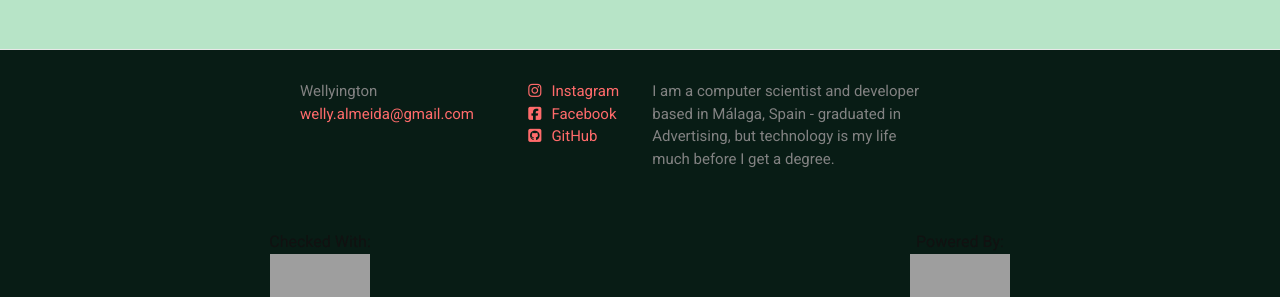
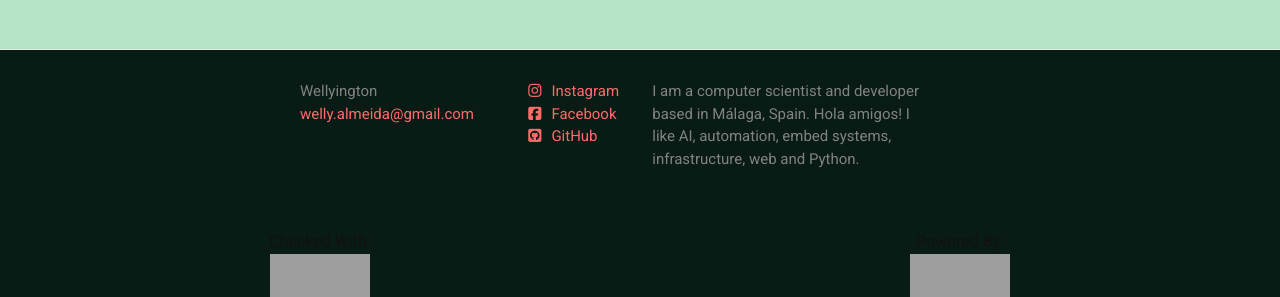
Before and after one commit to wellyington/blog, a Jekyll site: the page built from index.markdown, in a window 1280 px wide. Shown: the part 645-942 px from the top of the page. Built offline with Jekyll 4.4.1, drawn with Linux system fonts in a browser that asks for light colours; nearby versions of some CDN libraries.

Commit message:
Update _config.yml

```diff
--- a/_config.yml
+++ b/_config.yml
@@ -21,7 +21,7 @@
 title: Wellyington
 email: welly.almeida@gmail.com
 description: >- # this means to ignore newlines until "baseurl:"
-  I am a computer scientist and developer based in Málaga, Spain - graduated in Advertising, but technology is my life much before I get a degree.
+  I am a computer scientist and developer based in Málaga, Spain. Hola amigos! I like AI, automation, embed systems, infrastructure, web and Python.
 baseurl: "/blog" # the subpath of your site, e.g. /blog
 url: "https://wellyington.github.io" # the base hostname & protocol for your site, e.g. http://example.com
 twitter_username: wellyington
```
